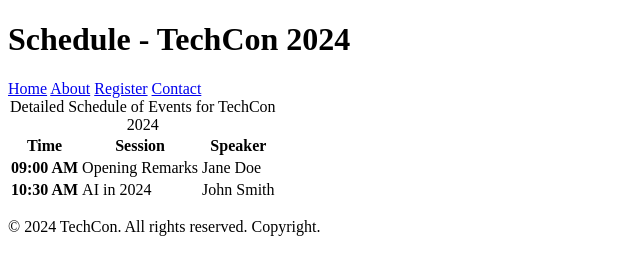
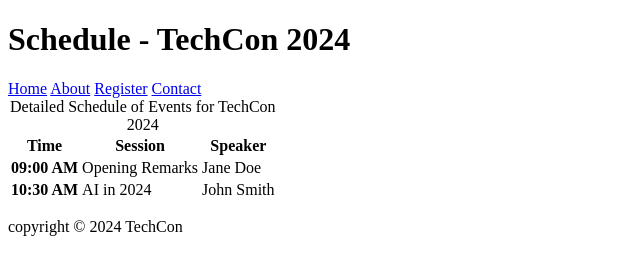
Before and after one commit to van-rodney/TechCon_HTML, a plain HTML site: page techcon_website/schedule.html in a window 1280 px wide. Shown: the whole page, without its empty margins (0-640 px from the left). Drawn offline with Linux system fonts and the light colour scheme.

Commit message:
Fix footer: add exact word 'copyright' to schedule.html

```diff
--- a/techcon_website/schedule.html
+++ b/techcon_website/schedule.html
@@ -41,9 +41,8 @@
     </table>
   </main>
 
-  <footer>
-    <p>© 2024 TechCon. All rights reserved. Copyright.</p>
-  </footer>
-
+ <footer>
+  <p>copyright © 2024 TechCon</p>
+</footer>
 </body>
 </html>
```
